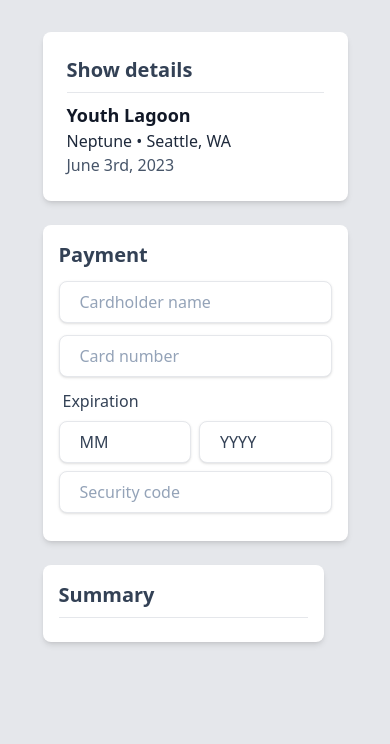
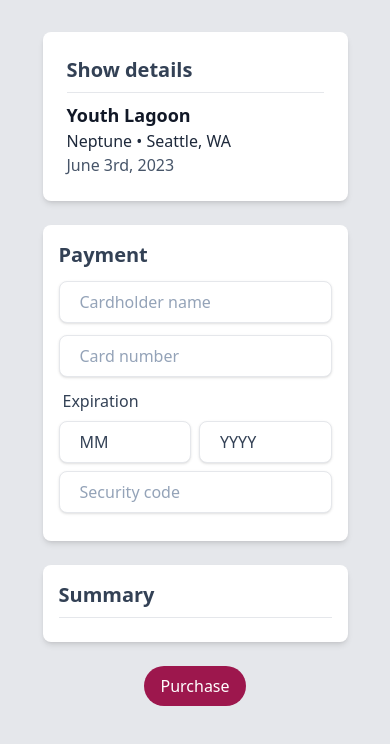
Before and after one commit to phyrisrose/frontend-tickets, a Next.js app: page /checkout/0 in a window 390 px wide. Shown: the top 744 px of the page. Built offline with nearby package versions, Linux system fonts and the light colour scheme.

Commit message:
cleaning up checkout page layout

```diff
--- a/src/app/checkout/[show]/checkout-summary-card.tsx
+++ b/src/app/checkout/[show]/checkout-summary-card.tsx
@@ -7,7 +7,7 @@
  */
 export default function CheckoutSummaryCard() {
   return (
-    <Card className="col-span-1 row-span-2 p-4 divide-y order-last sm:order-2 w-full">
+    <Card className="col-span-1 row-span-2 p-4 divide-y order-3 sm:order-2 w-full">
       <h1 className="text-xl font-extrabold text-slate-700">Summary</h1>
       <div className="mt-2 pt-2"></div>
     </Card>
--- a/src/app/checkout/[show]/page.tsx
+++ b/src/app/checkout/[show]/page.tsx
@@ -11,13 +11,20 @@
 
 export default function Checkout({ params }: CheckoutProps) {
   const show = shows[params.show];
-  // Checkout page for {show.musician} in {show.location}
 
   return (
     <div className="grid gap-6 grid-cols-1 sm:grid-cols-3">
       <ShowSummaryCard show={show} />
       <CheckoutSummaryCard />
       <PaymentCard />
+      <div className="col-span-1 sm:col-span-3 order-4 flex justify-center sm:justify-end">
+        <button
+          type="button"
+          className="px-4 py-2 bg-pink-800 text-white rounded-full"
+        >
+          Purchase
+        </button>
+      </div>
     </div>
   );
 }
--- a/src/app/checkout/[show]/payment-card.tsx
+++ b/src/app/checkout/[show]/payment-card.tsx
@@ -5,7 +5,7 @@
  */
 export default function PaymentCard() {
   return (
-    <Card className="col-span-2 p-4 order-3 sm:order-2">
+    <Card className="col-span-1 sm:col-span-2 p-4 order-2 sm:order-3">
       <h1 className="text-xl font-extrabold text-slate-700">Payment</h1>
       <div className="">
         <div className="my-3">
--- a/src/app/checkout/[show]/show-summary-card.tsx
+++ b/src/app/checkout/[show]/show-summary-card.tsx
@@ -8,7 +8,7 @@
 
 export default function ShowSummaryCard({ show }: ShowSummaryCardProps) {
   return (
-    <Card className="col-span-2 p-6 divide-y order-1">
+    <Card className="col-span-1 sm:col-span-2 p-6 divide-y order-1">
       <h1 className="text-xl font-extrabold text-slate-700">Show details</h1>
       <div className="mt-2 pt-2">
         <div className="text-lg font-bold">{show.musician}</div>
```
